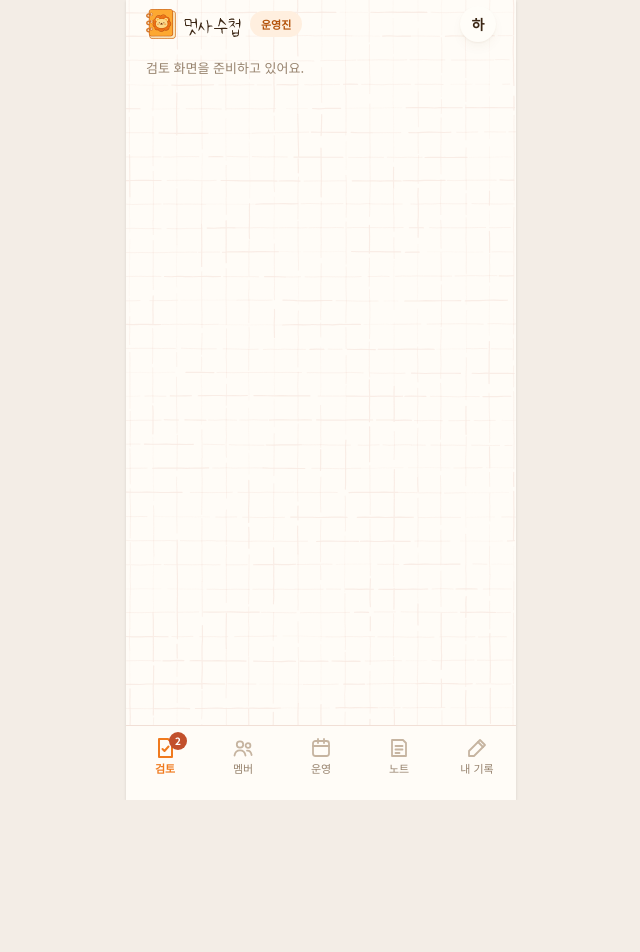
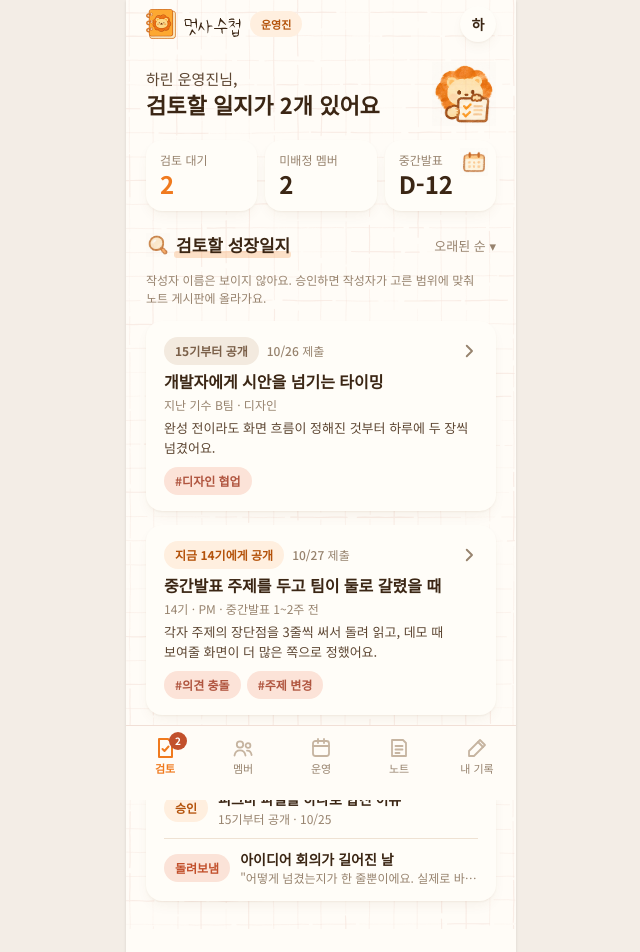
Before and after one commit to likelion-note/frontend, a React (Vite) app: page /admin/review in a window 1280 px wide. Shown: the top 952 px of the page, without its empty margins (319-959 px from the left). Before the commit the page ends 800 px from the top, so only its background shows below. Built offline with nearby package versions, Linux system fonts and the light colour scheme.

Commit message:
feat: 검토 홈 화면 구현 (요약 카드·검토 대기 목록·최근 처리)

```diff
--- /dev/null
+++ b/src/features/admin/components/JournalCard.tsx
@@ -0,0 +1,43 @@
+import { Link } from 'react-router'
+
+import { ChevronIcon } from '@/components/icons'
+import { Card } from '@/components/ui/Card'
+import { Pill } from '@/components/ui/Pill'
+import { scopeLabel, scopeTone, submittedLabel } from '@/features/admin/labels'
+import type { ReviewJournal } from '@/features/admin/types'
+
+type Props = {
+  journal: ReviewJournal
+  cohort: number
+}
+
+/** 검토 홈의 검토할 성장일지 카드. 누르면 일지 검토로 가요 */
+export function JournalCard({ journal, cohort }: Props) {
+  return (
+    <Card as="article" className="p-0">
+      <Link
+        to={`/admin/review/${journal.id}`}
+        className="flex w-full flex-col gap-1.5 px-[18px] py-4 active:brightness-[0.98]"
+      >
+        <div className="flex w-full items-center gap-2">
+          <Pill tone={scopeTone(journal.scope)}>{scopeLabel(journal.scope, cohort)}</Pill>
+          <span className="text-muted text-[12px] leading-none font-medium">
+            {submittedLabel(journal.submittedAt)}
+          </span>
+          <div className="flex-1" />
+          <ChevronIcon />
+        </div>
+        <h3 className="text-ink text-[16px] leading-tight font-bold">{journal.title}</h3>
+        <p className="text-muted text-[12px] leading-tight">{journal.anonymousLabel}</p>
+        <p className="text-ink-2 text-[13px] leading-[1.5]">{journal.preview}</p>
+        <div className="flex w-full flex-wrap items-center gap-1.5 pt-1">
+          {journal.tags.map((tag) => (
+            <Pill key={tag} tone="rose">
+              #{tag}
+            </Pill>
+          ))}
+        </div>
+      </Link>
+    </Card>
+  )
+}
--- /dev/null
+++ b/src/features/admin/hooks/useInvalidateAdmin.ts
@@ -0,0 +1,13 @@
+import { useQueryClient } from '@tanstack/react-query'
+import { useCallback } from 'react'
+
+import { adminKeys } from '@/features/admin/queries'
+
+/** 운영진 데이터가 바뀐 뒤 화면 전체를 다시 불러와요 (탭 배지 포함) */
+export function useInvalidateAdmin() {
+  const queryClient = useQueryClient()
+  return useCallback(
+    () => queryClient.invalidateQueries({ queryKey: adminKeys.all }),
+    [queryClient],
+  )
+}
--- /dev/null
+++ b/src/features/admin/labels.ts
@@ -0,0 +1,34 @@
+import type { PillTone } from '@/components/ui/Pill'
+import type { JournalStatus, Scope } from '@/features/admin/types'
+import { formatMonthDay } from '@/lib/date'
+
+/** 공개 범위 글자. 예) 지금 14기에게 공개 · 15기부터 공개 */
+export function scopeLabel(scope: Scope, cohort: number): string {
+  return scope === 'NOW' ? `지금 ${cohort}기에게 공개` : `${cohort + 1}기부터 공개`
+}
+
+export function scopeTone(scope: Scope): PillTone {
+  return scope === 'NOW' ? 'orange' : 'beige'
+}
+
+/** 예) 10/27 제출 */
+export function submittedLabel(date: string): string {
+  return `${formatMonthDay(date)} 제출`
+}
+
+export const STATUS_LABEL: Record<Exclude<JournalStatus, 'PENDING'>, string> = {
+  APPROVED: '승인',
+  REJECTED: '돌려보냄',
+}
+
+export const STATUS_TONE: Record<Exclude<JournalStatus, 'PENDING'>, PillTone> = {
+  APPROVED: 'orange',
+  REJECTED: 'rose2',
+}
+
+/** 돌려보내기 시트의 자주 쓰는 사유 */
+export const REJECT_PRESETS = [
+  '어떻게 넘겼는지가 짧아요. 실제로 바꾼 행동을 한두 줄 더 적어 주세요.',
+  '다른 사람이 누군지 알 수 있는 내용이 있어요. 그 부분을 빼 주세요.',
+  '프로젝트에서 겪은 일과 관련이 적어요. 막혔던 장면을 더 구체적으로 적어 주세요.',
+]
--- a/src/features/admin/pages/ReviewHomePage.tsx
+++ b/src/features/admin/pages/ReviewHomePage.tsx
@@ -1,14 +1,150 @@
+import { useQuery } from '@tanstack/react-query'
+import { useState } from 'react'
+
+import { Card, Divider } from '@/components/ui/Card'
+import { Illust } from '@/components/ui/Illust'
+import { Pill } from '@/components/ui/Pill'
+import { SectionTitle } from '@/components/ui/SectionTitle'
+import type { PendingSort } from '@/features/admin/api'
 import { AdminLogoHeader } from '@/features/admin/components/AdminHeader'
 import { AdminContent } from '@/features/admin/components/AdminLayout'
+import { JournalCard } from '@/features/admin/components/JournalCard'
+import { scopeLabel, STATUS_LABEL, STATUS_TONE } from '@/features/admin/labels'
+import {
+  meQuery,
+  pendingJournalsQuery,
+  recentDecisionsQuery,
+  summaryQuery,
+} from '@/features/admin/queries'
+import type { ReviewJournal } from '@/features/admin/types'
+import { formatDday, formatMonthDay } from '@/lib/date'
 
-/** SCR-ADM-01 검토 홈. 내용은 검토 이슈에서 채워요 */
+const SORT_LABEL: Record<PendingSort, string> = { oldest: '오래된 순', newest: '최신 순' }
+
+/** SCR-ADM-01 검토 홈 (운영진 첫 탭) */
 export function ReviewHomePage() {
+  const [sort, setSort] = useState<PendingSort>('oldest')
+  const { data: me } = useQuery(meQuery())
+  const { data: summary } = useQuery(summaryQuery())
+  const { data: pending } = useQuery(pendingJournalsQuery(sort))
+  const { data: recent } = useQuery(recentDecisionsQuery())
+
+  const cohort = me?.cohort ?? 14
+  const pendingCount = summary?.pendingCount ?? pending?.length ?? 0
+
   return (
     <>
       <AdminLogoHeader />
-      <AdminContent>
-        <p className="text-muted text-[13px]">검토 화면을 준비하고 있어요.</p>
+      <AdminContent className="pt-2.5">
+        {/* 인사말 */}
+        <div className="flex w-full items-center gap-2 pt-1">
+          <div className="flex min-w-0 flex-1 flex-col gap-0.5">
+            <p className="text-ink-2 text-[15px] leading-tight font-medium">
+              {me ? `${me.name} 운영진님,` : ' '}
+            </p>
+            <h1 className="text-ink text-[22px] leading-tight font-bold">
+              {pendingCount > 0 ? `검토할 일지가 ${pendingCount}개 있어요` : '검토할 일지가 없어요'}
+            </h1>
+          </div>
+          <Illust name="lion-check" size={64} />
+        </div>
+
+        {/* 요약 카드 3개 */}
+        <div className="flex w-full items-start gap-2">
+          <StatCard label="검토 대기" value={String(summary?.pendingCount ?? '-')} accent />
+          <StatCard label="미배정 멤버" value={String(summary?.unassignedCount ?? '-')} />
+          <StatCard
+            label={summary?.nextEvent?.name ?? '다음 행사'}
+            value={summary?.nextEvent ? formatDday(summary.nextEvent.dday) : '-'}
+            illust="calendar"
+          />
+        </div>
+
+        {/* 검토할 성장일지 */}
+        <SectionTitle
+          title="검토할 성장일지"
+          illust="mag"
+          action={
+            <button
+              type="button"
+              onClick={() => setSort(sort === 'oldest' ? 'newest' : 'oldest')}
+              className="text-muted text-[13px] leading-none font-medium"
+            >
+              {SORT_LABEL[sort]} ▾
+            </button>
+          }
+        />
+        <p className="text-muted text-[12px] leading-normal">
+          작성자 이름은 보이지 않아요. 승인하면 작성자가 고른 범위에 맞춰 노트 게시판에 올라가요.
+        </p>
+        {pending?.length === 0 && (
+          <Card className="text-muted text-center text-[13px]">지금은 검토할 일지가 없어요.</Card>
+        )}
+        {pending?.map((journal) => (
+          <JournalCard key={journal.id} journal={journal} cohort={cohort} />
+        ))}
+
+        {/* 최근 처리 */}
+        <SectionTitle
+          title="최근 처리"
+          illust="clock"
+          action={
+            <span className="text-muted text-[13px] leading-none font-medium">전체 보기</span>
+          }
+        />
+        <Card className="py-1">
+          {recent?.length === 0 && (
+            <p className="text-muted py-3 text-[13px]">아직 처리한 일지가 없어요.</p>
+          )}
+          {recent?.map((journal, index) => (
+            <div key={journal.id}>
+              {index > 0 && <Divider />}
+              <RecentRow journal={journal} cohort={cohort} />
+            </div>
+          ))}
+        </Card>
       </AdminContent>
     </>
   )
 }
+
+function StatCard({
+  label,
+  value,
+  accent = false,
+  illust,
+}: {
+  label: string
+  value: string
+  accent?: boolean
+  illust?: 'calendar'
+}) {
+  return (
+    <div className="bg-card shadow-card relative flex min-w-0 flex-1 flex-col gap-0.5 rounded-2xl px-3.5 py-3">
+      <p className="text-muted truncate text-[12px] leading-tight font-medium">{label}</p>
+      <p
+        className={`text-[24px] leading-tight font-bold whitespace-nowrap ${accent ? 'text-accent' : 'text-ink'}`}
+      >
+        {value}
+      </p>
+      {illust && <Illust name={illust} size={28} className="absolute top-2 right-2" />}
+    </div>
+  )
+}
+
+function RecentRow({ journal, cohort }: { journal: ReviewJournal; cohort: number }) {
+  if (journal.status === 'PENDING') return null
+  const sub =
+    journal.status === 'APPROVED'
+      ? `${scopeLabel(journal.scope, cohort)} · ${formatMonthDay(journal.decidedAt ?? journal.submittedAt)}`
+      : `"${journal.rejectReason ?? ''}"`
+  return (
+    <div className="flex w-full items-center gap-2.5 py-3">
+      <Pill tone={STATUS_TONE[journal.status]}>{STATUS_LABEL[journal.status]}</Pill>
+      <div className="flex min-w-0 flex-1 flex-col gap-0.5">
+        <p className="text-ink truncate text-[14px] leading-tight font-bold">{journal.title}</p>
+        <p className="text-muted truncate text-[12px] leading-tight">{sub}</p>
+      </div>
+    </div>
+  )
+}
--- a/src/styles/index.css
+++ b/src/styles/index.css
@@ -157,12 +157,14 @@
 
 @utility ruled-lines {
   /* 입력칸 안의 공책 줄 */
-  background-image: repeating-linear-gradient(
-    to bottom,
-    transparent 0,
-    transparent 25px,
-    var(--color-rule) 25px,
-    var(--color-rule) 26px
-  );
-  background-position: 0 11px;
+  background-image:
+    linear-gradient(var(--color-rule), var(--color-rule)),
+    linear-gradient(var(--color-rule), var(--color-rule));
+  background-size:
+    calc(100% - 20px) 1px,
+    calc(100% - 20px) 1px;
+  background-position:
+    10px 36px,
+    10px 62px;
+  background-repeat: no-repeat;
 }
```
